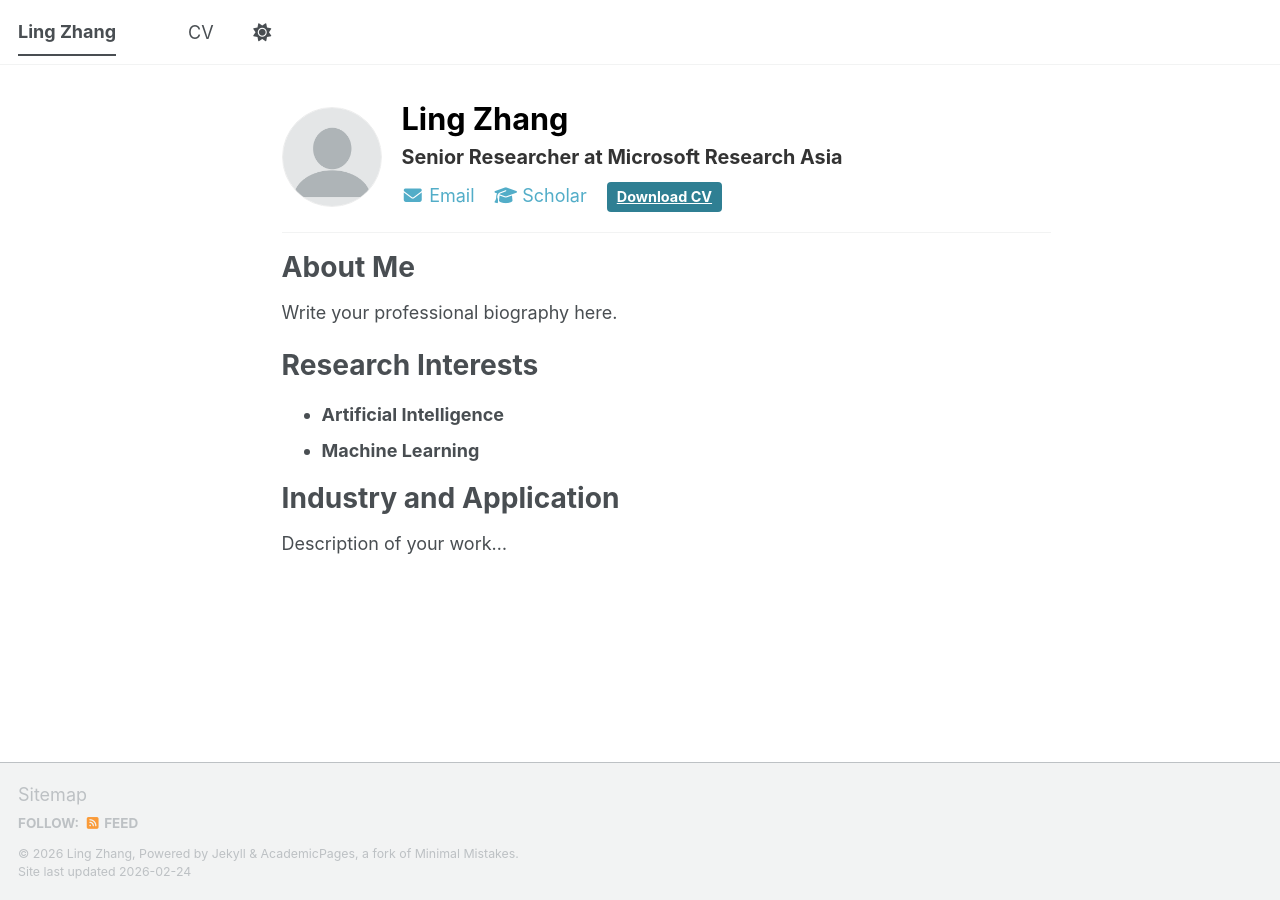
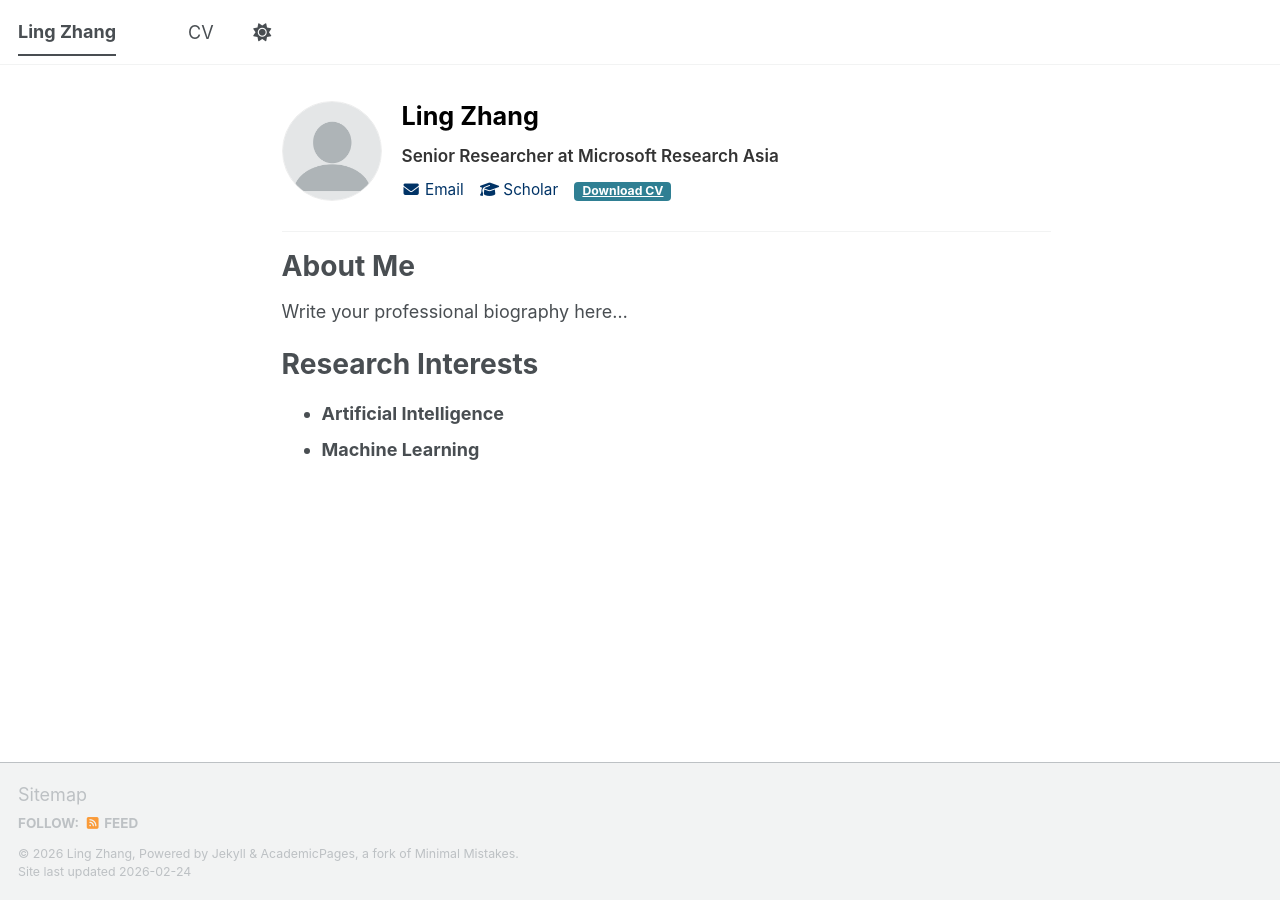
Before and after one commit to sweet-tea-olive/zhangling, a Jekyll site: the page built from _pages/about.md, in a window 1280 px wide. Built offline with Jekyll 4.4.1, drawn with Linux system fonts in a browser that asks for light colours; a script bundle is joined from its source files by our own code; library files that are not in the unit come from our copies; some of the changed lines change nothing that is shown.

Commit message:
Enhance about page layout and content
Updated the about page with new styles and profile information.

```diff
--- a/_pages/about.md
+++ b/_pages/about.md
@@ -1,45 +1,72 @@
 ---
 layout: single
 permalink: /
-title:
+title: "Ling Zhang"
 author_profile: false
 classes: wide
 ---
 
 <style>
-  /* Hides the automatic large title at the very top */
+  /* 1. Hide the default large title */
   .page__title { display: none !important; }
 
-  /* Ensures the description text is visible and black */
-  .profile-desc {
-    color: #333333 !important;
-    display: block !important;
-    margin-top: 5px !important;
+  /* 2. Standard Colors (Light Mode) */
+  :root {
+    --profile-name: #000000;
+    --profile-title: #333333;
+    --profile-research: #666666;
+    --profile-link: #003366;
+  }
+
+  /* 3. Dark Mode Colors (Automatically detects system/browser theme) */
+  @media (prefers-color-scheme: dark) {
+    :root {
+      --profile-name: #ffffff;
+      --profile-title: #eeeeee;
+      --profile-research: #bbbbbb;
+      --profile-link: #4fb3ff;
+    }
+  }
+
+  /* 4. Layout Tweak: Match text height to 100px photo */
+  .profile-container {
+    display: flex;
+    align-items: center;
+    margin-bottom: 30px;
+    line-height: 1.2; /* Tightens spacing between lines */
+  }
+
+  .profile-text {
+    display: flex;
+    flex-direction: column;
+    justify-content: space-between;
+    height: 100px; /* Forces text container to match photo height */
   }
 </style>
 
-<div style="display: flex; align-items: center; margin-bottom: 20px;">
-  <!-- Profile Photo -->
+<div class="profile-container">
+  <!-- Profile Photo (100px) -->
   <img src="/images/profile.png" style="width: 100px; height: 100px; border-radius: 50%; margin-right: 20px; object-fit: cover; border: 1px solid #eee;">
 
-  <div>
-    <!-- Name -->
-    <h2 style="margin: 0; padding: 0; border: none; font-size: 1.7em; color: black;">Ling Zhang</h2>
+  <div class="profile-text">
+    <!-- Name: Smaller font (1.4em) -->
+    <h2 style="margin: 0; padding: 0; border: none; font-size: 1.4em; color: var(--profile-name);">Ling Zhang</h2>
 
-    <!-- Brief Description (Job Title) -->
-    <div class="profile-desc" style="font-size: 1.1em; font-weight: bold;">
+    <!-- Job Title: Small and Bold -->
+    <div style="font-size: 0.95em; font-weight: 600; color: var(--profile-title);">
       Senior Researcher at Microsoft Research Asia
     </div>
 
-    <!-- Contact Links -->
-    <div style="margin-top: 10px;">
-      <a href="mailto:your-email@microsoft.com" style="margin-right: 15px; text-decoration: none;">
+
+    <!-- Contact Links & CV Button -->
+    <div style="font-size: 0.85em;">
+      <a href="mailto:your-email@microsoft.com" style="margin-right: 12px; color: var(--profile-link); text-decoration: none;">
         <i class="fas fa-fw fa-envelope"></i> Email
       </a>
-      <a href="https://scholar.google.com" style="margin-right: 15px; text-decoration: none;">
+      <a href="https://scholar.google.com" style="margin-right: 12px; color: var(--profile-link); text-decoration: none;">
         <i class="fas fa-fw fa-graduation-cap"></i> Scholar
       </a>
-      <a href="/files/my_cv.pdf" class="btn btn--info" style="margin: 0; padding: 4px 10px; font-size: 0.8em; border-radius: 4px;">
+      <a href="/files/my_cv.pdf" class="btn btn--info" style="margin: 0; padding: 2px 8px; font-size: 0.8em; border-radius: 4px;">
         Download CV
       </a>
     </div>
@@ -49,11 +76,8 @@ classes: wide
 <hr>
 
 # About Me
-Write your professional biography here.
+Write your professional biography here...
 
 # Research Interests
 * **Artificial Intelligence**
 * **Machine Learning**
-
-# Industry and Application
-Description of your work...
```
